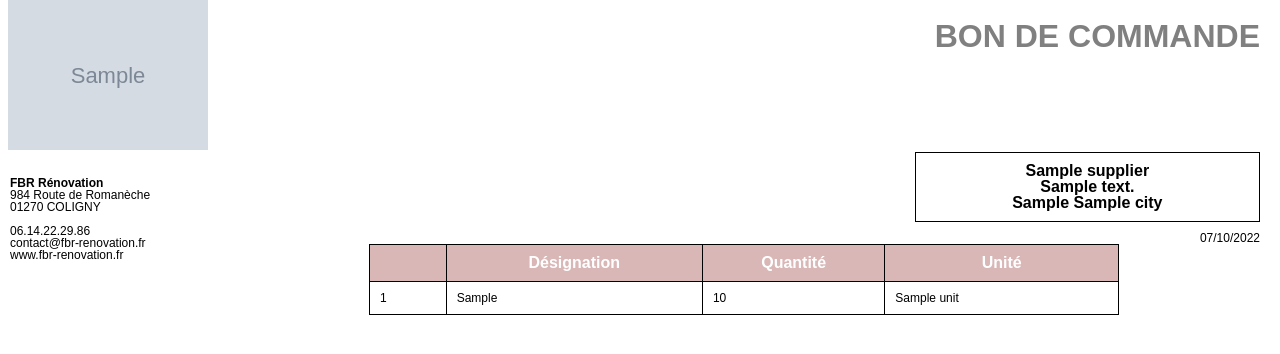
After one commit to Crowny23/projet_fbr_renov, a Symfony app: template templates/pdf_generator/orders.html.twig in a window 1280 px wide. The commit adds this page. Shown: the top 354 px of the page. Run offline with Twig, Linux system fonts and the light colour scheme; the template is opened without the code that fills it: most values are stand-ins (such as "Sample title", 1, 10 or a date in 2020); grey boxes marked "Sample" are stand-in pictures; some libraries are stand-ins or nearby versions.

Commit message:
Add: Delete multiple rawMaterialsOrdered & Generate pdf for order

```diff
--- a/composer.json
+++ b/composer.json
@@ -11,6 +11,7 @@
         "doctrine/doctrine-bundle": "^2.7",
         "doctrine/doctrine-migrations-bundle": "^3.2",
         "doctrine/orm": "^2.13",
+        "dompdf/dompdf": "^2.0",
         "phpdocumentor/reflection-docblock": "^5.3",
         "phpstan/phpdoc-parser": "^1.8",
         "sensio/framework-extra-bundle": "^6.1",
--- a/templates/orders/index.html.twig
+++ b/templates/orders/index.html.twig
@@ -35,6 +35,7 @@
                 <td>
                     <a href="{{ path('app_orders_show', {'id': order.id}) }}">Voir</a>
                     <a href="{{ path('app_orders_edit', {'id': order.id}) }}">Modifier</a>
+                    <a href="{{ path('app_pdf_generator_order', {'id': order.id}) }}" target="_blank">Pdf</a>
                 </td>
             </tr>
         {% else %}
--- /dev/null
+++ b/templates/pdf_generator/orders.html.twig
@@ -0,0 +1,182 @@
+<!DOCTYPE html>
+<html lang="en">
+<head>
+    <meta charset="UTF-8">
+    <meta http-equiv="Content-Type" content="text/html">
+    <meta name="viewport" content="width=device-width, initial-scale=1.0">
+    <title>Devis</title>
+    <style>
+@page {
+    margin: 20px 25px !important;
+    @bottom-left {
+        content: counter(page) " sur " counter(pages) !important;
+    }
+}
+ html, body, div, span, applet, object, iframe,
+h1, h2, h3, h4, h5, h6, p, blockquote, pre,
+a, abbr, acronym, address, big, cite, code,
+del, dfn, em, img, ins, kbd, q, s, samp,
+small, strike, strong, sub, sup, tt, var,
+u, i, center,
+dl, dt, dd, ol, ul, li,
+fieldset, form, label, legend,
+article, aside, canvas, details, embed,
+figure, figcaption, footer, header, hgroup,
+menu, nav, output, ruby, section, summary,
+time, mark, audio, video {
+	margin: 0;
+	padding: 0;
+	border: 0;
+	font-size: 100%;
+	font: inherit;
+	vertical-align: baseline;
+}
+/* HTML5 display-role reset for older browsers */
+article, aside, details, figcaption, figure,
+footer, header, hgroup, menu, nav, section {
+	display: block;
+}
+body {
+	line-height: 1;
+}
+ol, ul {
+	list-style: none;
+}
+blockquote, q {
+	quotes: none;
+}
+blockquote:before, blockquote:after,
+q:before, q:after {
+	content: '';
+	content: none;
+}
+table {
+	border-collapse: collapse;
+	border-spacing: 0;
+}
+    </style>
+</head>
+<body style="font-family: Arial, Helvetica, sans-serif;">
+    {% set total = 0 %}
+    {% set totalTva = 0 %}
+    <footer style="position: fixed; bottom: -10px; text-align: center; left: 0; right: 0; font-size: 0.6em; height: 10px;">
+        <p>FBR RENOVATION - SAS au Capital de 2000,00€ - SIRET 913 934 345 00012 - 913934 345 R.C.S Bourg-en-Bresse - <b>TVA Intracommunautaire FR77913934345</b> </p>
+    </footer>
+    <div style="float: left; font-size: 0.75em;">
+        <div>
+            <img src="{{ logo }}" style="width: 200px; margin-left: 8px; margin-bottom: 25px;">
+            <p style="padding-left: 10px;">
+                <b>FBR Rénovation</b> <br>
+                984 Route de Romanèche <br>
+                01270 COLIGNY <br><br>
+                06.14.22.29.86 <br>
+                contact@fbr-renovation.fr <br>
+                www.fbr-renovation.fr <br><br><br>
+            </p>
+        </div>
+    </div>
+    <div style="float: right;">
+        <p style="text-align: right; color: grey; font-size: 2em; margin: 20px;"><b>BON DE COMMANDE</b></p>
+        <div style="border: black solid 1px; padding: 10px; text-align: center; margin-right: 20px; margin-top: 100px;">
+            <p>
+                <b>
+                    {{supplier.nameSupplier}}<br>
+                    {{supplier.address}} <br>
+                    {% if supplier.cp|length is same as 4 %} 0{{supplier.cp}} {{supplier.city}} {% else %} {{supplier.cp}} {{supplier.city}} {% endif %}
+                </b>
+            </p>
+        </div>
+        {# <div style="border: black solid 1px; padding: 0px 5px; margin-top: 5px; margin-right: 50px;">
+            <p style="color: red; text-align: center;"><b>COMMANDE : N° {{ reference }}</b></p>
+        </div> #}
+        <p style="margin-top: 10px; font-size: 0.75em; text-align: right; margin-right: 20px;">{{'now'|date('d/m/Y')}}</p>
+    </div>
+    {# {{ dump(rawMaterialsOrdered) }} #}
+    {# {{ dump(rawMaterialsOrdered|length) }} #}
+    {% if rawMaterialsOrdered|length is same as 0 %}
+    <div style="margin-top: 350px;">
+        <p >La commande est vide</p>
+    </div>
+    {% else %}
+    <table style="margin: 0 auto;width: 750px;margin-top: 350px; border: 1px black solid; border-collapse: collapse;" border="1">
+        <thead style="background-color: rgb(217, 183, 182); color: white;">
+            <tr>
+                <th style="border: 1px black solid; padding: 10px 0;"></th>
+                <th style="border: 1px black solid; padding: 10px 0;">Désignation</th>
+                {# <th style="border: 2px black solid;">U</th> #}
+                <th style="border: 1px black solid; padding: 10px 0;">Quantité</th>
+                <th style="border: 1px black solid; padding: 10px 0;">Unité</th>
+                {# <th style="border: 2px black solid;">P.U.HT</th> #}
+                {# <th style="border: 2px black solid;">Montant HT</th> #}
+                {# <th style="border: 2px black solid;">%TVA</th> #}
+            </tr>
+        </thead>
+        <tbody>
+            {% for rawMaterialOrdered in rawMaterialsOrdered %}
+            <tr style="font-size: 0.75em;">
+                <td style="border: 1px black solid; padding: 10px;">{{ loop.index }}</td>
+                <td style="border: 1px black solid; padding: 10px;">{{ rawMaterialOrdered.rawMaterial|capitalize }}</td>
+                {# <td style="border: 2px black solid; padding: 5px 0 50px 0; text-align: center;">{{ designation.unity }}</td> #}
+                <td style="border: 1px black solid; padding: 10px;">{{ rawMaterialOrdered.quantity }}</td>
+                <td style="border: 1px black solid; padding: 10px;">{{ rawMaterialOrdered.rawMaterial.unit }}</td>
+                {# <td style="border: 2px black solid; padding: 5px 0 50px 0; text-align: center;">{{ designation.priceUnitaryHt|number_format(2) }}</td> #}
+                {# <td style="border: 2px black solid; padding: 5px 0 50px 0; text-align: center;">{{ designation.priceHt|number_format(2) }} {% set total = total + designation.priceHt %}</td> #}
+                {# <td style="border: 2px black solid; padding: 5px 0 50px 0; text-align: center;">{{ designation.tva }} {% set totalTva = totalTva + designation.priceHt * ( designation.tva * 0.01 ) %}</td> #}
+            </tr>
+            {% endfor %}
+        </tbody>
+    </table>
+    {% endif %}
+    {# <div>
+        <p style="font-size: 0.60em; text-align: center; margin: 0 5px;">Clause de réserve de propriété: le vendeur conserve la propriété des biens vendus jusqu'au paiement effectif de l'intégralité du prix en principal. Le défaut de
+        paiement de l'une ou quelconque des échéances pourra entraîner la revendication des biens.</p>
+    </div> #}
+        {# <div {% if page_break %}  style="position: relative; page-break-before: always;" {% else %} style="position: relative;" {% endif %}> #}
+        {# <div>
+            <div style="position: absolute; left: 30px; margin-top: 30px; padding: 10px; width: 400px;">
+                <table style="width: 400px; text-align: center; font-weight: bold; border: 1px solid black;">
+                    <tr>
+                        <td>TAUX</td>
+                        <td>Base HT</td>
+                        <td>Montant TVA</td>
+                    </tr>
+                    <tr>
+                        <td>10 %</td>
+                        <td>{{total|number_format(2)}} €</td>
+                        <td>{{totalTva|number_format(2)}} €</td>
+                    </tr>
+                </table>
+                <div style="font-size: 0.60em; margin-top: 50px; page-break-after: auto;">
+                    <p>En cas de retard de paiement, seront exigibles, conformément à l'article L 441-6 du code
+                    de commerce, une indemnité calculée sur la base de 3 fois le taux d'intérêt légal en
+                    vigueur ainsi qu'une indemnité forfaitire pour frais de recouvrement de 40€.</p>
+                </div>
+            </div>
+            <div style="position: absolute; right: 30px; margin-top: 30px;">
+                <table style="font-weight: bold;">
+                    <tr>
+                        <td>Total HT</td>
+                        <td style="padding-left: 30px;">{{total|number_format(2)}} €</td>
+                    </tr>
+                    <tr>
+                        <td>Total TVA</td>
+                        <td style="padding-left: 30px;">{{totalTva|number_format(2)}} €</td>
+                    </tr>
+                    <tr>
+                        <td colspan="2"><hr></td>
+                    </tr>
+                    <tr>
+                        <td>TOTAL TTC</td>
+                        <td style="padding-left: 30px;">{{(total + totalTva)|number_format(2)}} €</td>
+                    </tr>
+                </table>
+                <div>
+                    <p style="font-size: 0.60em; margin-top: 40px;">
+                        IBAN: FR76 1080 7000 6282 4218 8884 197 <br>
+                        BIC: CCBPFRPPDJN
+                    </p>
+                </div>
+            </div>
+        </div> #}
+</body>
+</html>
```
Also changed, not shown: migrations/Version20221024081819.php (added, +31 -0 lines), src/Controller/PdfGeneratorController.php (added, +54 -0 lines), src/Controller/RawMaterialsOrderedController.php (+36 -0 lines), src/Entity/Supplier.php (+5 -5 lines), templates/orders/show.html.twig (+11 -2 lines), public/img/logo-bg-white.png (added), 1 other file.
